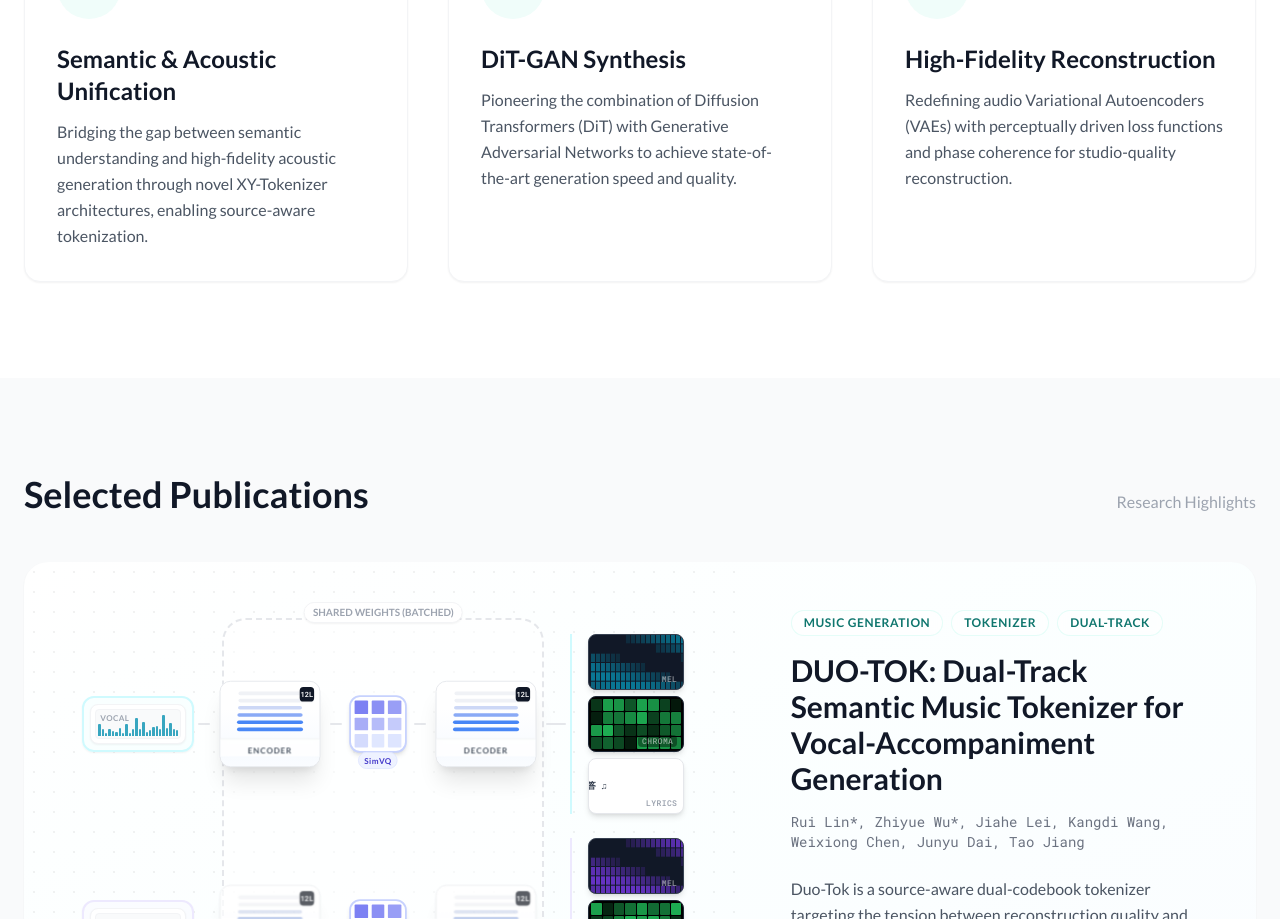
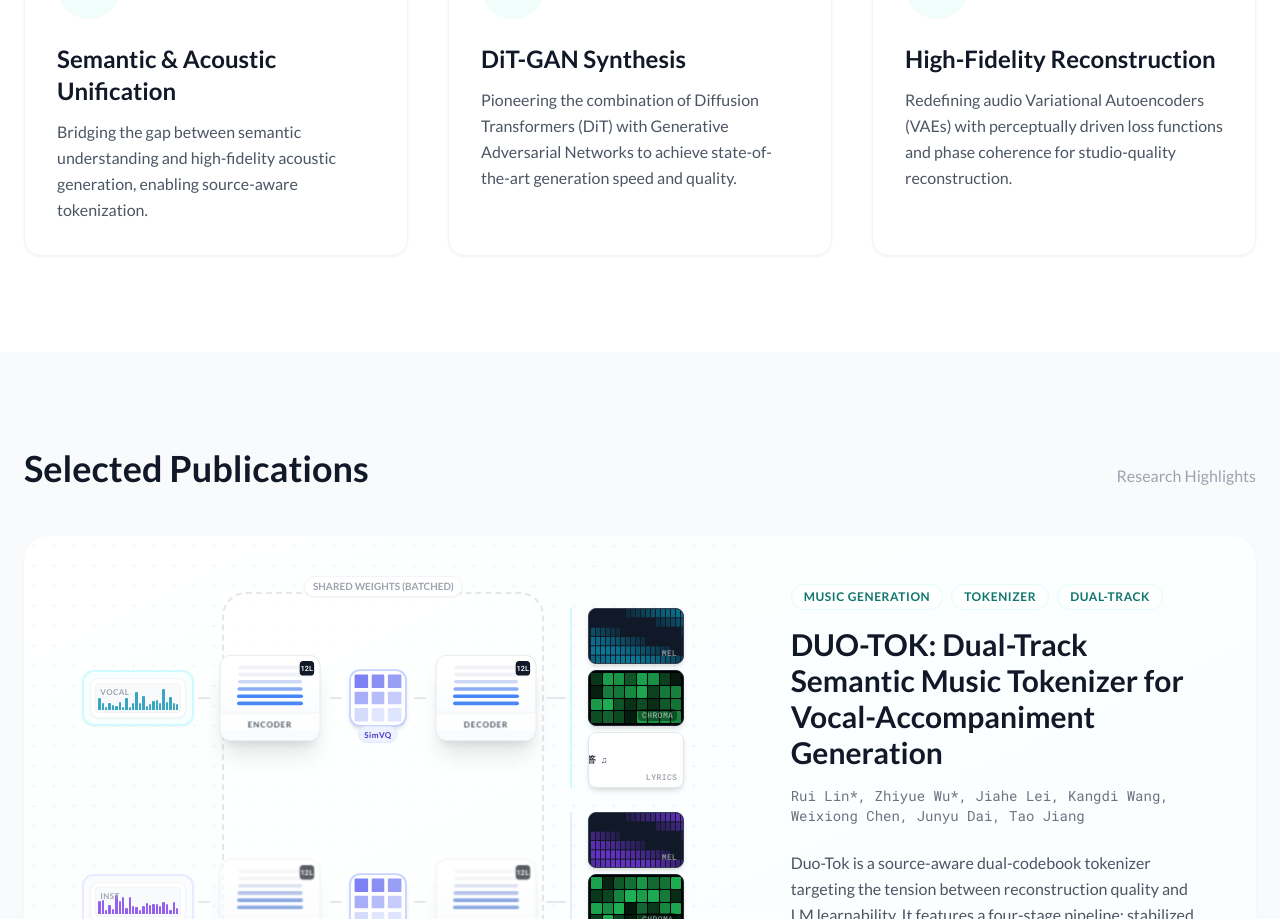
Before and after one commit to DaiJunYu-1995/ear-lab, a React (Vite) app: page / in a window 1280 px wide. Shown: the part 1508-2427 px from the top of the page. Built offline with nearby package versions, Linux system fonts and the light colour scheme.

Commit message:
online deploy

```diff
--- a/src/App.tsx
+++ b/src/App.tsx
@@ -14,7 +14,7 @@ import { Paper, Member, InnovationPoint } from './types';
 const INNOVATION_POINTS: InnovationPoint[] = [
   {
     title: "Semantic & Acoustic Unification",
-    description: "Bridging the gap between semantic understanding and high-fidelity acoustic generation through novel XY-Tokenizer architectures, enabling source-aware tokenization.",
+    description: "Bridging the gap between semantic understanding and high-fidelity acoustic generation, enabling source-aware tokenization.",
     icon: <Database className="w-6 h-6 text-teal-600" />
   },
   {
--- a/vite.config.ts
+++ b/vite.config.ts
@@ -6,7 +6,7 @@ export default defineConfig({
   plugins: [react()],
   // 重要：设置为你的仓库名称，例如 /ear-lab/
   // 如果你的仓库名是 ear-lab，请改为 '/ear-lab/'
-  base: '/ear-lab/',
+  base: './',
   build: {
     outDir: 'dist',
     assetsDir: 'assets',
```
